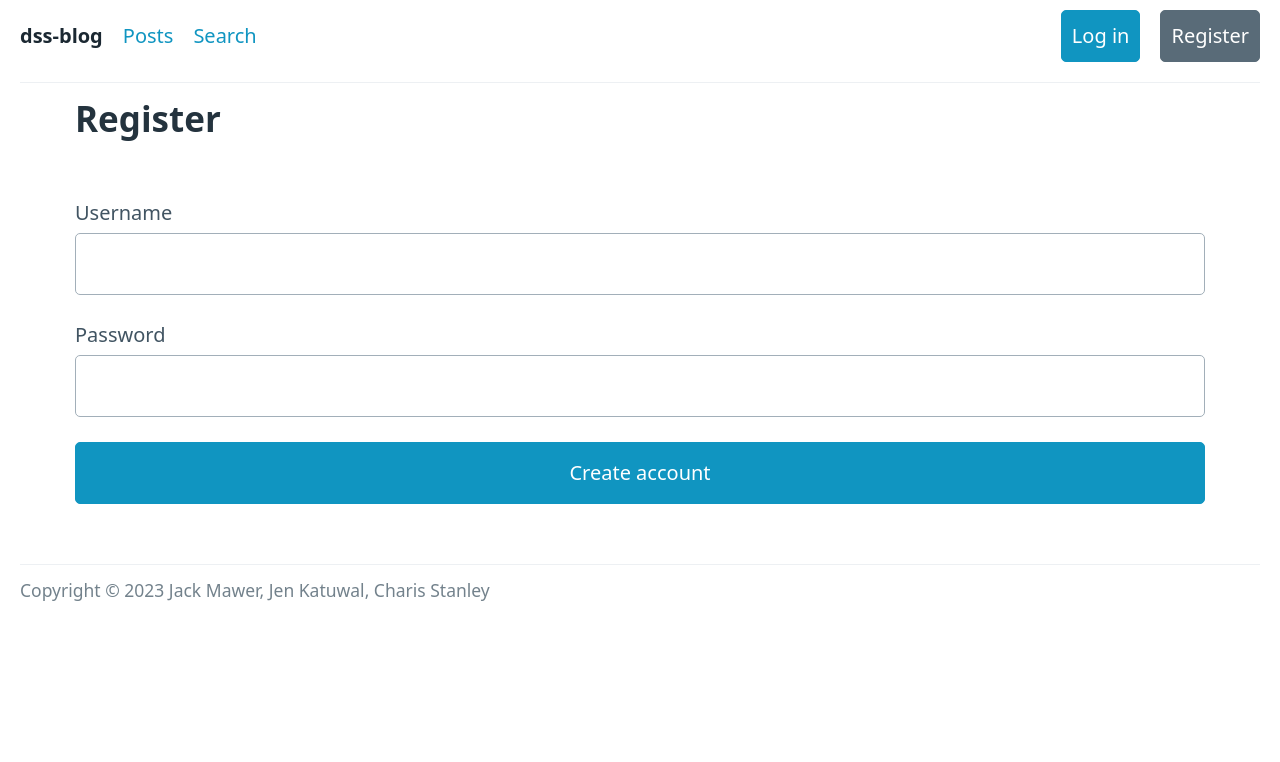
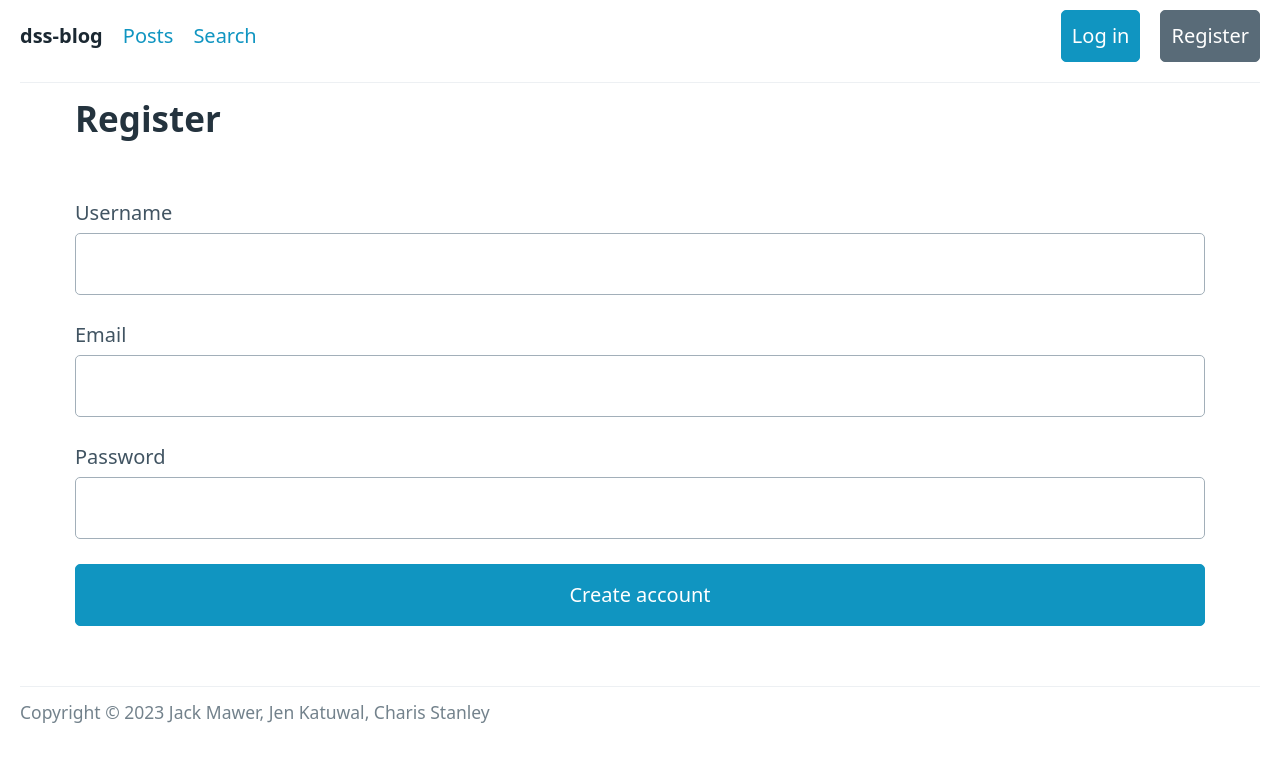
Before and after one commit to dss-ug08/dss-blog, a SvelteKit app: page /auth/register in a window 1280 px wide. Shown: the top 762 px of the page. Built offline with nearby package versions, Linux system fonts and the light colour scheme.

Commit message:
Able to register a user
Uses the same data parsing methods as in Login.

```diff
--- a/src/lib/server/auth.js
+++ b/src/lib/server/auth.js
@@ -16,3 +16,20 @@ export async function verifyPassword(password, passwordHash) {
     return false;
   }
 }
+
+/**
+ * hashPassword function takes a plain-text password and generates a hashed password using bcrypt.
+ *
+ * @param {string} password - The plain-text password provided by the user.
+ * @returns {Promise<string>} - Returns the hashed password.
+ * @throws {Error} If there is an error during the password hashing process.
+ */
+export async function hashPassword(password) {
+  try {
+    const saltRounds = 10;
+    return await bcrypt.hash(password, saltRounds);
+  } catch (error) {
+    console.error("Error hashing password:", error);
+    throw error;
+  }
+}
--- a/src/routes/auth/login/+page.server.js
+++ b/src/routes/auth/login/+page.server.js
@@ -1,3 +1,4 @@
+
 import querystring from "querystring";
 
 import {
--- a/src/routes/auth/register/+page.server.js
+++ b/src/routes/auth/register/+page.server.js
@@ -1,4 +1,8 @@
 import { error } from "@sveltejs/kit";
+import { insertUser } from "$lib/server/db.js";
+import { getUserByUsername, getUserByEmail } from "$lib/server/db.js";
+import { hashPassword } from "$lib/server/auth.js"; // Import hashPassword function
+import querystring from "querystring";
 
 /**
  * If a user already has a session cookie, we should return their user object and
@@ -6,24 +10,68 @@ import { error } from "@sveltejs/kit";
  *
  * @param {Object} An object returning parameters from the request (params) and an object that allows access to cookies (cookies)
  * @returns {Promise<Object | null>} A user object, or null if not logged in.
- * @type {import('./$types').PageServerLoad}
-*/
+ * @type {import("./$types").PageServerLoad}
+ */
 export async function load({ cookies }) {
   /* Example:
     const user = await db.getUserFromSession(cookies.get('sessionid'));
     return { user };
   */
- return null;
+  return null;
 }
 
 /**
  * User registration logic happens here. We should validate form submission data, and if
  * everything is valid, we should create a new user account.
  *
- * @type {import('./$types').Actions}
-*/
+ * @type {import("./$types").Actions}
+ */
 export const actions = {
   default: async ({ request }) => {
-    /* TODO: register user */
-  },
+
+    const body = await request.arrayBuffer();
+    const decodedBody = new TextDecoder().decode(body);
+    const formData = querystring.parse(decodedBody);
+    const { username, email, password } = formData;
+
+
+    // Check if the user already exists
+    const existingUserByUsername = await getUserByUsername(username);
+    const existingUserByEmail = await getUserByEmail(email);
+
+    if (existingUserByUsername || existingUserByEmail) {
+      return {
+        status: 400,
+        body: {
+          message: "User already exists"
+        }
+      };
+    }
+
+    console.log("Password to hash:", password);
+
+    // Hash the user's password using the imported hashPassword function
+    const passwordHash = await hashPassword(password);
+
+    // Insert the new user into the database
+    const newUser = await insertUser(username, email, passwordHash);
+
+    // If the user is successfully created, return a success message and status
+    if (newUser) {
+      return {
+        status: 200,
+        body: {
+          message: "User registered successfully"
+        }
+      };
+    }
+
+    // If there was an error, return an error message and status
+    return {
+      status: 500,
+      body: {
+        message: "Error registering user"
+      }
+    };
+  }
 };
--- a/src/routes/auth/register/+page.svelte
+++ b/src/routes/auth/register/+page.svelte
@@ -18,23 +18,70 @@ if (data.user) {
     // If the user is already logged in, redirect them to the home page
     throw redirect(307, '/');
   }
+
+  let errorMessage = "";
+  let successMessage = "";
+
+  async function handleSubmit(event) {
+    event.preventDefault();
+
+    const formData = new FormData(event.target);
+    const username = formData.get("username");
+    const email = formData.get("email");
+    const password = formData.get("password");
+
+    const response = await fetch("/auth/register", {
+      method: "POST",
+      headers: {
+        "Content-Type": "application/x-www-form-urlencoded" // Change the Content-Type here
+      },
+      body: new URLSearchParams({ username, email, password }) // Use URLSearchParams to format the data correctly
+    });
+
+    if (response.ok) {
+      successMessage = "User registered successfully";
+      throw redirect(307, "/login");
+    } else {
+      const error = await response.json();
+      errorMessage = error.message;
+    }
+  }
+
 </script>
 
 <main class="container">
   <h2>Register</h2>
-
-  <form method="POST">
+  {#if errorMessage}
+    <p class="error">{errorMessage}</p>
+  {/if}
+  {#if successMessage}
+    <p class="success">{successMessage}</p>
+  {:else}
+    <form on:submit|preventDefault="{handleSubmit}">
       <label>
         Username
-      <input name="username" type="text" />
+        <input name="username" type="text" required />
+      </label>
+      <label>
+        Email
+        <input name="email" type="email" required />
       </label>
       <label>
         Password
-      <input name="password" type="password" />
+        <input name="password" type="password" required />
       </label>
       <button>Create account</button>
     </form>
-
+  {/if}
 </main>
 
-<style></style>
+<style>
+  .error {
+    color: red;
+    margin-bottom: 1rem;
+  }
+  .success {
+    color: green;
+    margin-bottom: 1rem;
+  }
+</style>
```
Also changed, not shown: src/lib/server/db.js, 1 other file (tests, documents, lock files or other folders). Lines whose indentation alone changed are shown as unchanged.
